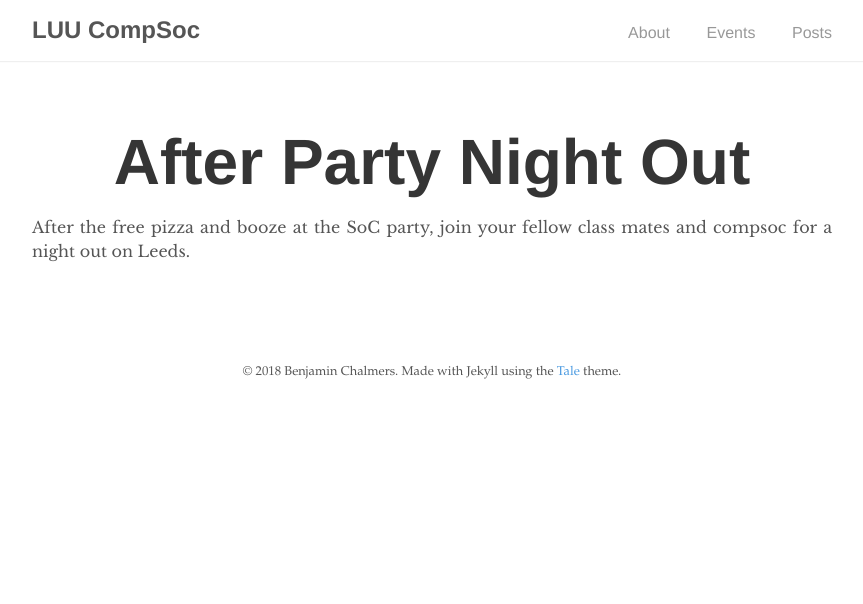
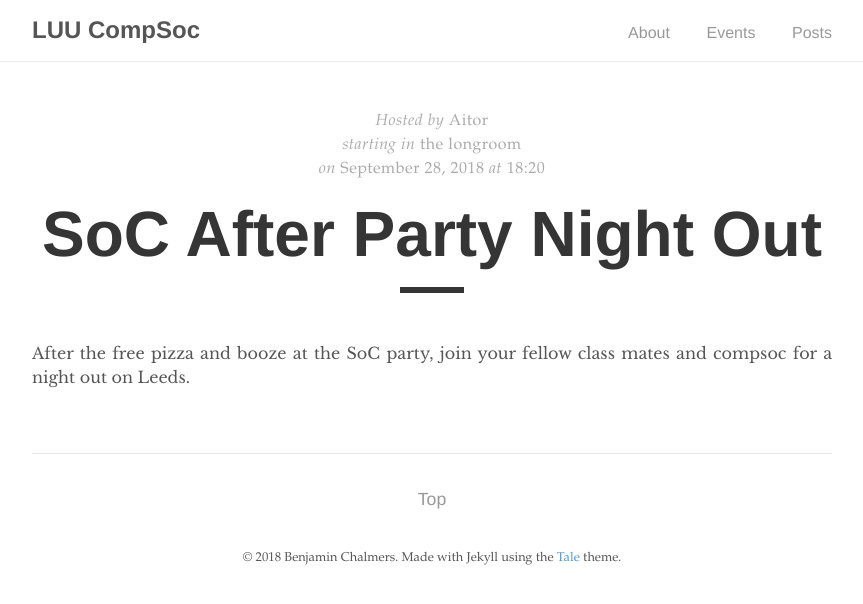
Before and after one commit to compsocleeds/compsocleeds.github.io, a Jekyll site: the page built from _events/freshers_events/After-Party-Night-Out.md, in a window 1280 px wide. Shown: the top 604 px of the page, without its empty margins (208-1071 px from the left). Built offline with Jekyll 4.4.1, drawn with Linux system fonts in a browser that asks for light colours.

Commit message:
Should work

```diff
--- a/_events/freshers_events/After-Party-Night-Out.md
+++ b/_events/freshers_events/After-Party-Night-Out.md
@@ -1,7 +1,10 @@
 ---
 layout: event
-title: "After Party Night Out"
-event_date: 2018-09-28
+title: "SoC After Party Night Out"
+host: Aitor
+location_start: the longroom
+event_start: 2018-09-28T18:20:00
+event_end: 2018-03-23T00:00:00
 ---
 
 After the free pizza and booze at the SoC party, join your fellow class mates and compsoc for a night out on Leeds.
--- a/_layouts/event.html
+++ b/_layouts/event.html
@@ -1,15 +1,47 @@
 ---
 layout: default
 ---
-<article class="post" itemscope itemtype="http://schema.org/BlogPosting">
+<div class="post">
+  <div class="post-info">
+    <span>Hosted by</span>
+    {% if page.host %}
+        {{ page.host }}
+    {% else %}
+        {{ site.author.name }}
+    {% endif %}
 
-  <header class="post-header">
-    <h1 class="post-title" itemprop="name headline">{{ page.title | escape }}</h1>
+    {% if page.location %}
+    <br>
+    <span>in</span>
+    {{ page.location }}
+    {% endif %}
 
-  </header>
+    {% if page.location_start %}
+    <br>
+    <span>starting in</span>
+    {{ page.location_start }}
+    {% endif %}
 
-  <div class="post-content" itemprop="articleBody">
-    {{ content }}
+    {% if page.event_start %}
+      <br>
+      <span>on&nbsp;</span><time datetime="{{ page.event_start }}">{{ page.event_start | date: "%B %d, %Y" }}</time>
+			<span>at&nbsp;</span><time datetime="{{ page.event_start }}">{{ page.event_start | date: "%H:%M" }}</time>
+    {% endif %}
   </div>
 
-</article>
+  <h1 class="post-title">{{ page.title }}</h1>
+  <div class="post-line"></div>
+
+  {{ content }}
+
+</div>
+
+<div class="pagination">
+  {% if page.next.url %}
+    <a href="{{ page.next.url | prepend: site.baseurl }}" class="left arrow">&#8592;</a>
+  {% endif %}
+  {% if page.previous.url %}
+    <a href="{{ page.previous.url | prepend: site.baseurl }}" class="right arrow">&#8594;</a>
+  {% endif %}
+
+  <a href="#" class="top">Top</a>
--- a/calendar.json.html
+++ b/calendar.json.html
@@ -8,9 +8,9 @@ permalink: /calendar-json/
 {% for event in site.events %}
 	{
 		"title":"{{event.title}}",
-		"start": "{{event.event_date}}",
-		"allDay":true,
-		"url":"{{event.url}}"
+		"start": "{{event.event_start |date_to_xmlschema}}",
+		"end": "{{event.event_end | date_to_xmlschema }}",
+		"url":"{{site.url}}{{event.url}}"
 	}
 	{%unless forloop.last %},{%endunless%}
 {% endfor %}
```
Also changed, not shown: calendar.md (+12 -5 lines).
